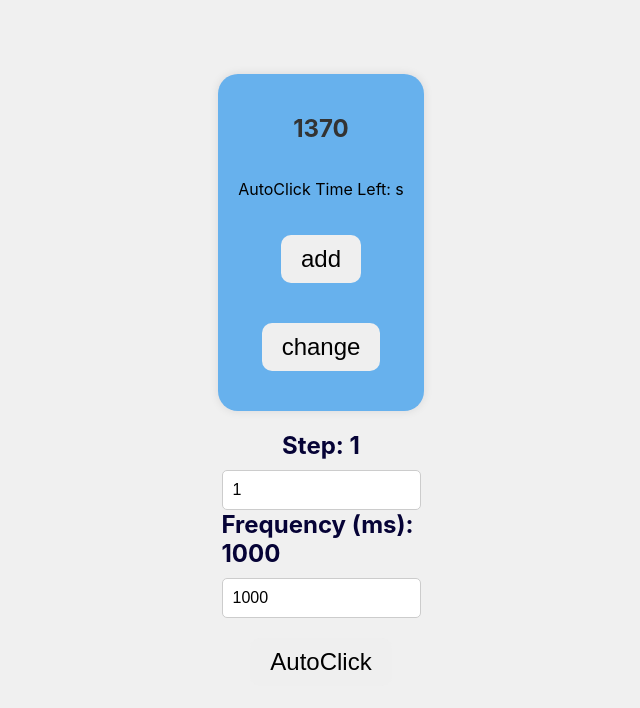
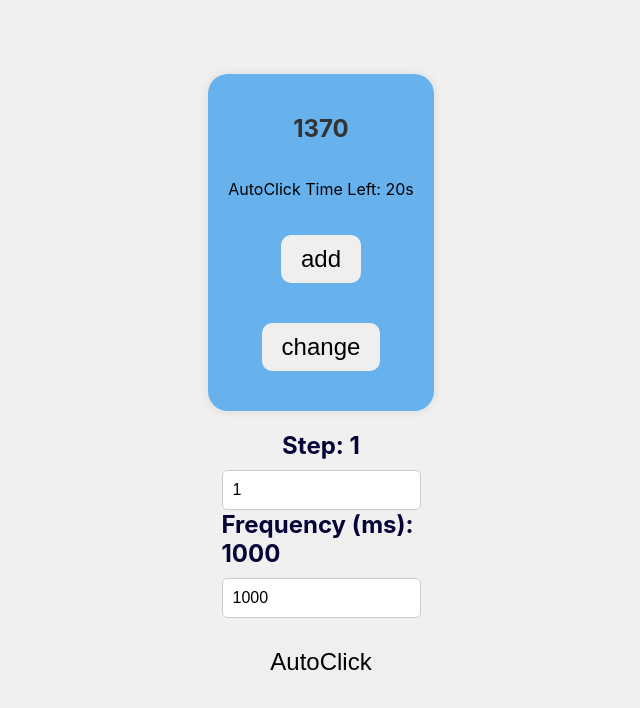
Before and after one commit to MartaPipan/react20062024, a React (Create React App) app: page / in a window 1280 px wide. Shown: the top 708 px of the page, without its empty margins (319-959 px from the left). Built offline with nearby package versions, Linux system fonts and the light colour scheme.

Commit message:
correct CounterSection

```diff
--- a/src/components/CounterSection/index.jsx
+++ b/src/components/CounterSection/index.jsx
@@ -61,10 +61,14 @@ class CounterSection extends Component {
   };
 
   render() {
-    const { step, frequency } = this.state;
+    const { step, frequency, autoClickTimeLeft } = this.state;
     return (
       <section className={styles.container}>
-        <Counter step={step} ref={(ref) => (this.counterRef = ref)} />
+        <Counter
+          step={step}
+          ref={(ref) => (this.counterRef = ref)}
+          autoClickTimeLeft={autoClickTimeLeft}
+        />
         <ControlCounter
           step={step}
           setStep={this.setStep}
```
